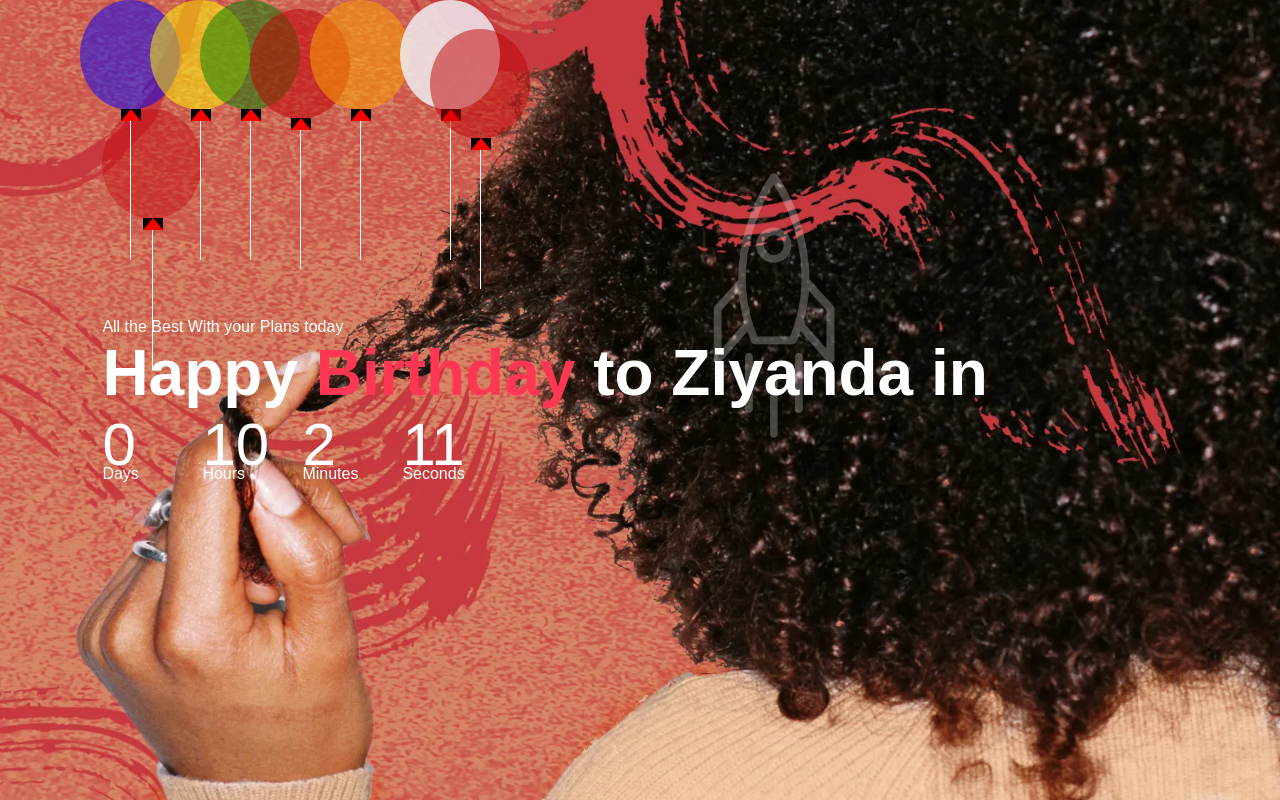
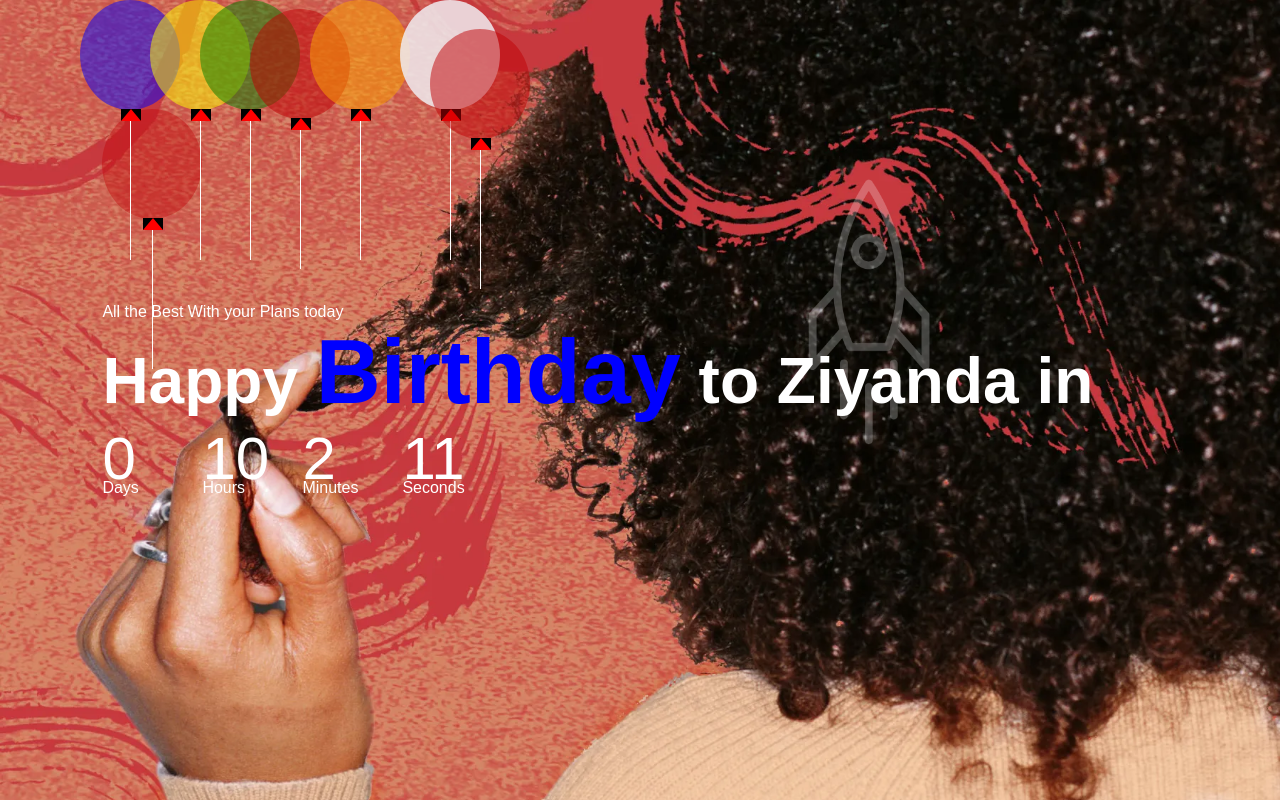
Before and after one commit to walkerville/Ziyanda_birthday, a plain HTML site: page index.html in a window 1280 px wide. Drawn offline with Linux system fonts and the light colour scheme.

Commit message:
index.html

```diff
--- a/index.html
+++ b/index.html
@@ -20,7 +20,7 @@
 
         <div class="content">
             <p>All the Best With your Plans today</p>
-            <h1>Happy <span>Birthday</span> to Ziyanda in</h1>
+            <h1>Happy <span style="color: blue; font-famiily: cursive,, sans-serif; font-size: 90px; font-weight: bold;">Birthday</span> to Ziyanda in</h1>
             <div class="launch-time">
                 <div>
                     <p id="days">00</p>
```
